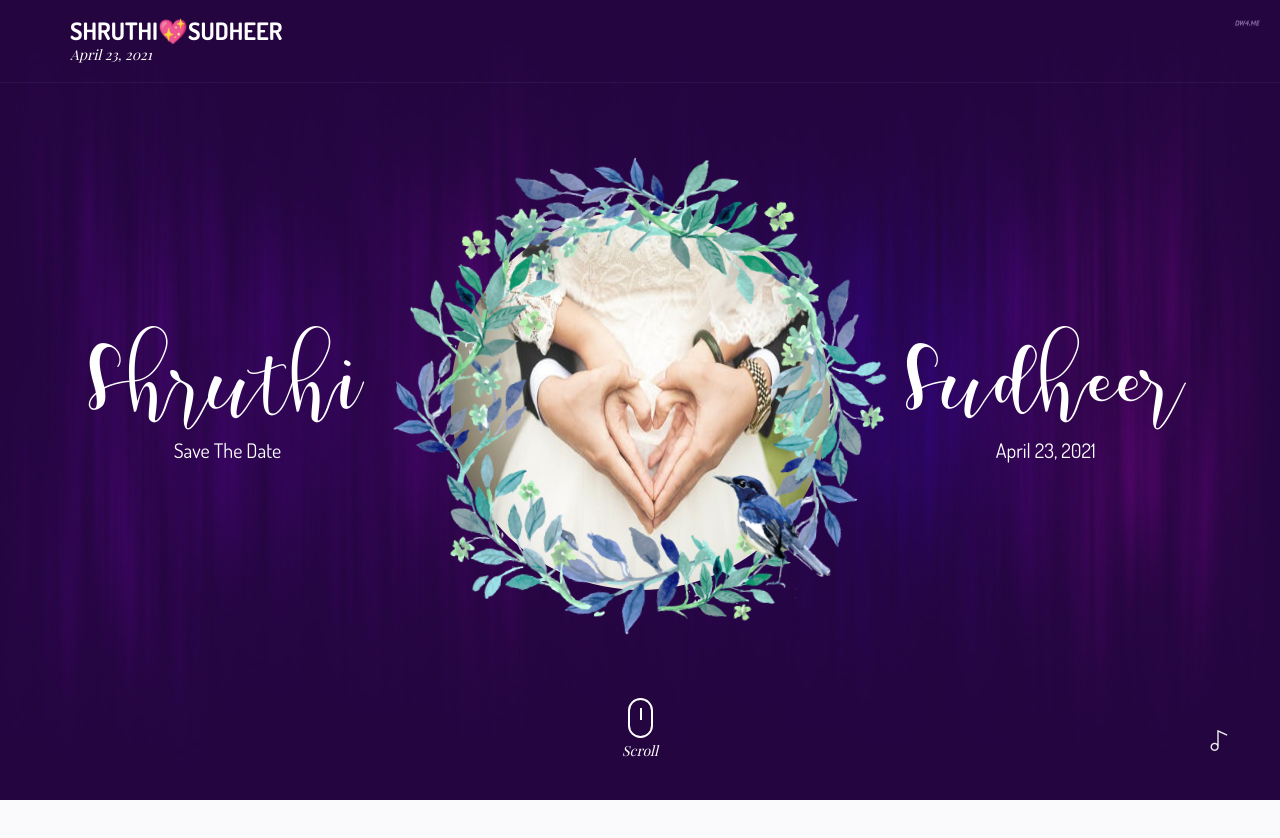
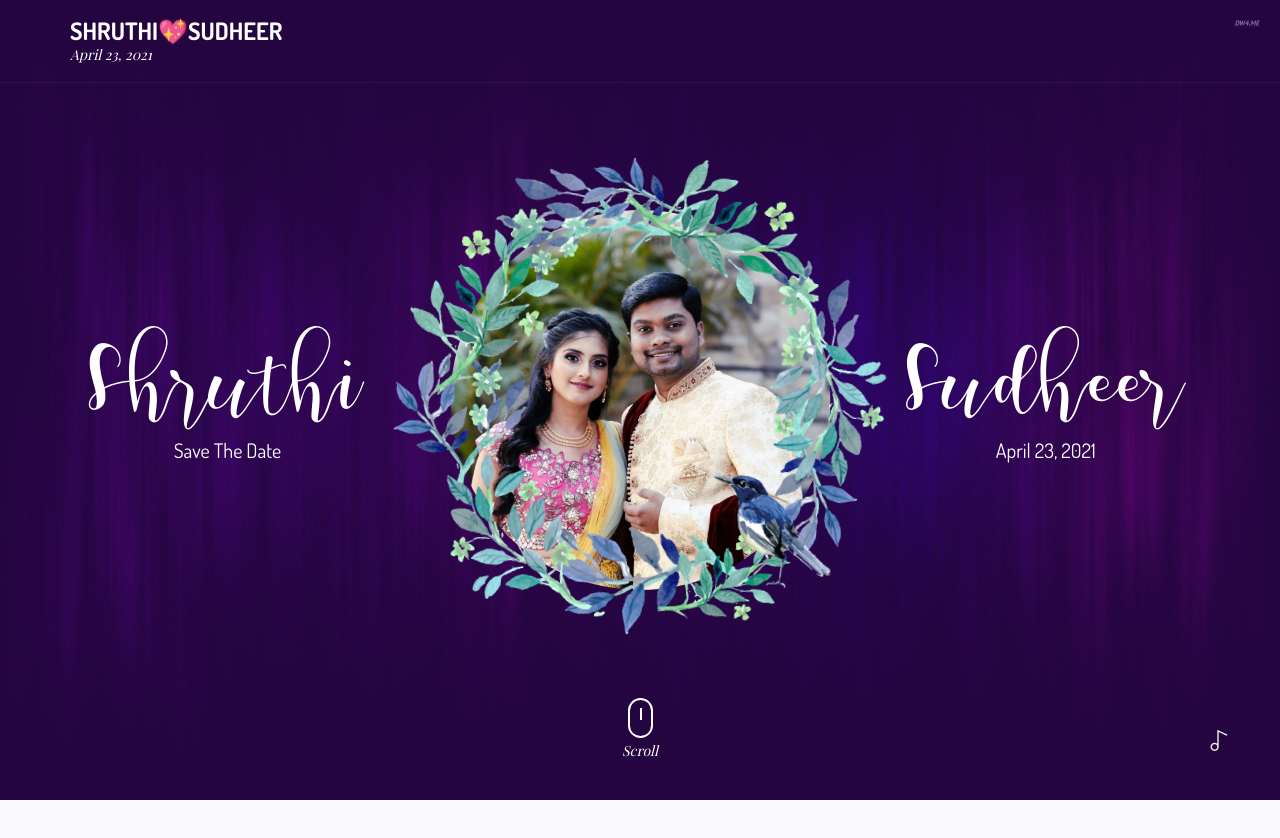
Before and after one commit to avj2352/priti-vignesh-wedding-site, a website: page src/public/index.html in a window 1280 px wide. Shown: the top 838 px of the page. Drawn offline with nearby package versions, Linux system fonts and the light colour scheme; a web font is replaced by a local one.

Commit message:
updated home banner image

```diff
--- a/src/public/index.html
+++ b/src/public/index.html
@@ -85,7 +85,7 @@
                         <div class="gla_flower2_name_r">Sudheer
                             <b>April 23, 2021</b>
                         </div>
-                        <img src="./images/header_photo.JPG" alt="main-pic">
+                        <img src="./images/shruthi-wedding.jpg" alt="main-pic">
                     </div>
 
 
```
Also changed, not shown: src/public/images/shruthi-wedding.jpg (added).
